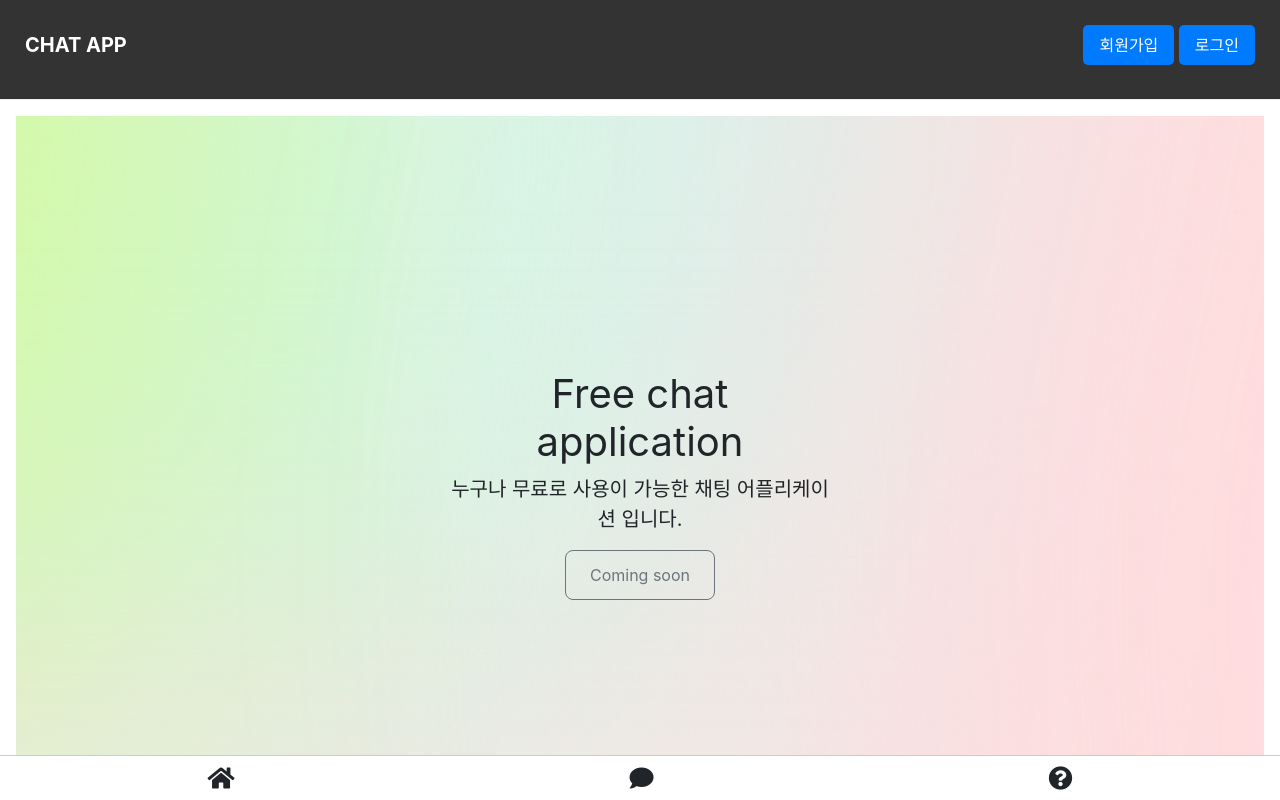
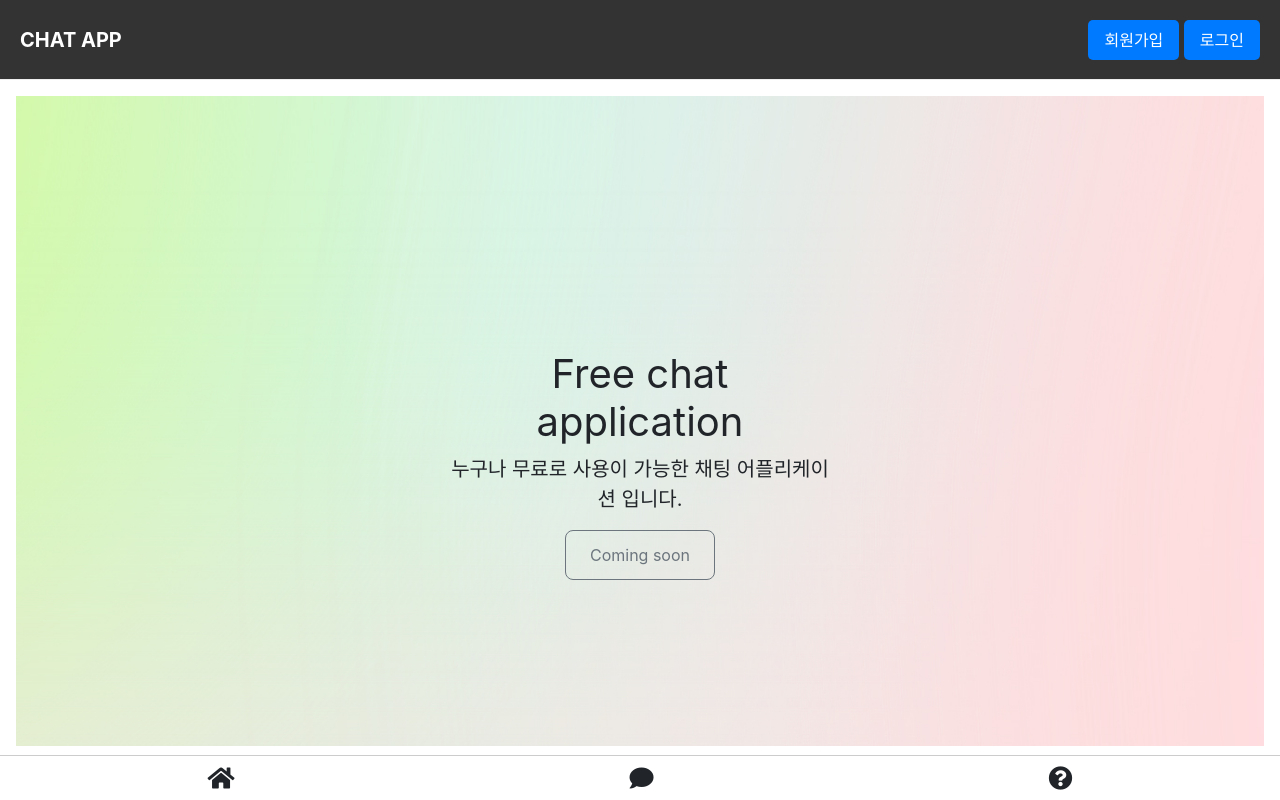
Before and after one commit to LJC0831/frontend, a Vue app: page / in a window 1280 px wide. Built offline with nearby package versions, Linux system fonts and the light colour scheme; what vue-toast-notification would draw is missing.

Commit message:
디자인수정

```diff
--- a/src/components/Header_01.vue
+++ b/src/components/Header_01.vue
@@ -387,10 +387,10 @@
   <style scoped>
   header {
     text-align: center;
-    padding: 25px;
+    padding: 20px;
     border-bottom: 1px solid #eee;
     background: #333;
-    height: 100px;
+    height: 80px;
   }
 
   .login-modal {
```
